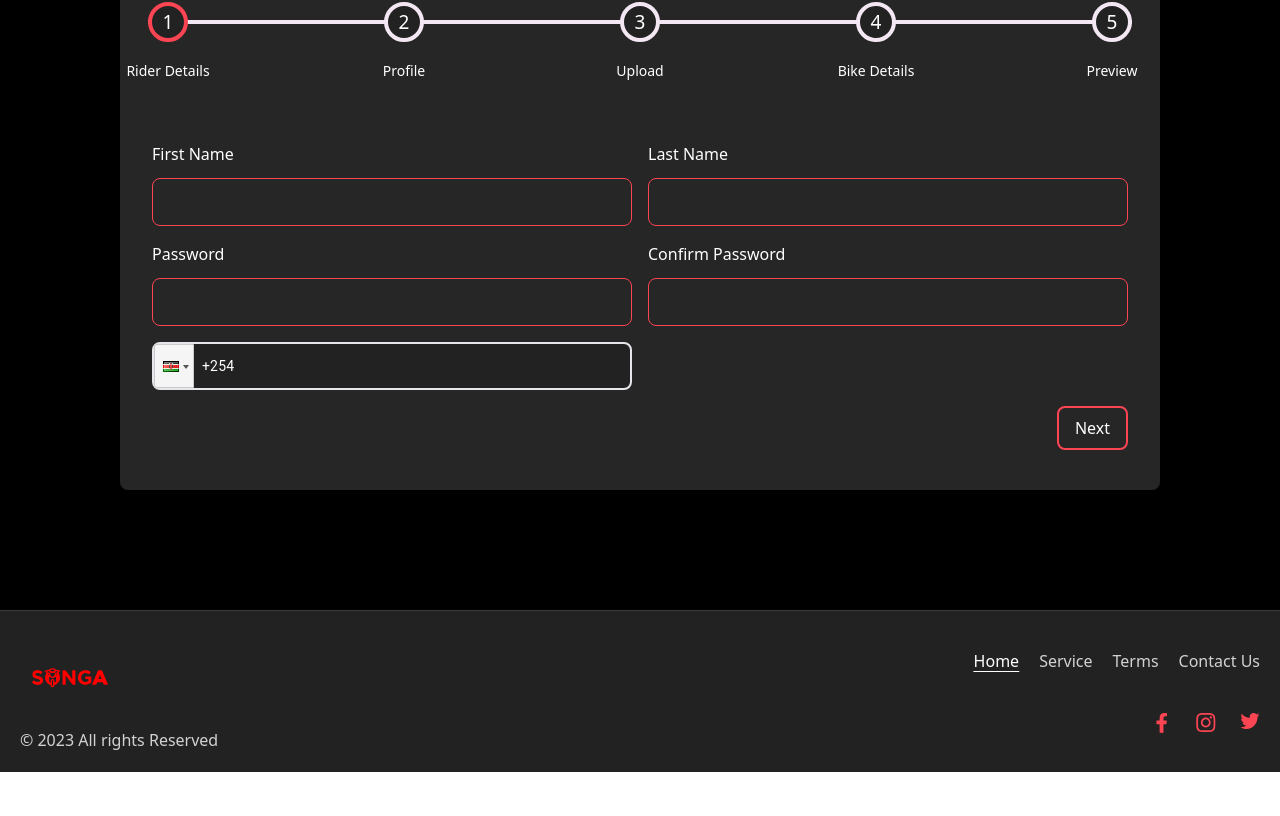
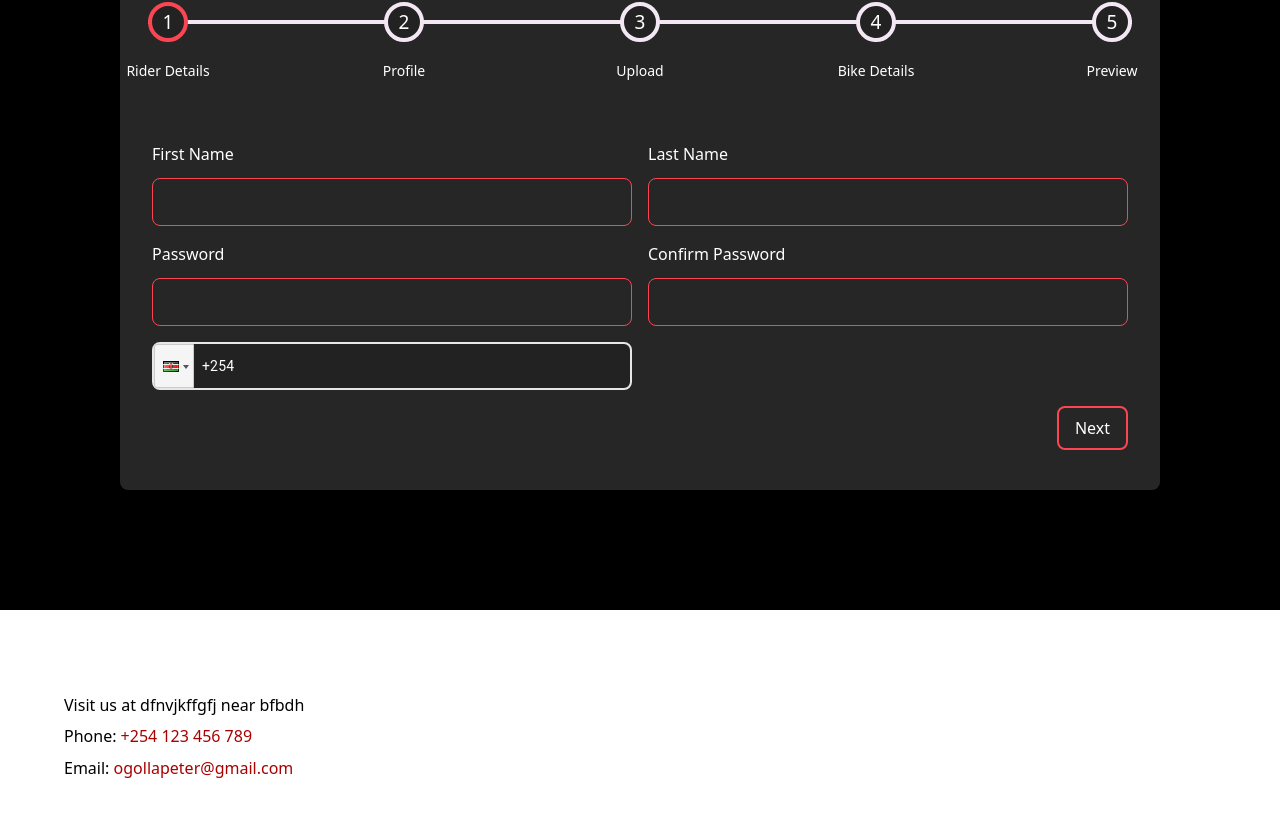
Before and after one commit to SongaBiz/Songa, a Next.js app: page / in a window 1280 px wide. Shown: the part 3548-4364 px from the top of the page. Before the commit the page ends 4320 px from the top, so only its background shows below. Built offline with nearby package versions, Linux system fonts and the light colour scheme; a web font is replaced by a local one.

Commit message:
Set up landing footer

```diff
--- a/app/layout.tsx
+++ b/app/layout.tsx
@@ -22,7 +22,7 @@ export default function RootLayout({
           <NavBar />
           {children}
           <Analytics />
-          <Footer />
+          {/* <Footer /> */}
         </ToastProvider>
       </body>
     </html>
--- a/app/page.tsx
+++ b/app/page.tsx
@@ -1,6 +1,6 @@
 import Image from 'next/image'
 import RiderRegistration from '@/components/Landing/RiderRegistration'
-import { Hero, Mission } from '../components'
+import {  Hero, LandingFooter, Mission } from '../components'
 import AboutUs from '../components/Landing/AboutUs'
 import Cards from '@/components/Landing/Cards'
 import Partnerships from '@/components/Landing/Partnerships'
@@ -21,6 +21,7 @@ export default function Home() {
       {/* <Careers/> */}
       {/* <Blog /> */}
       <RiderRegistration />
+      <LandingFooter />
     </div>
   )
 }
--- /dev/null
+++ b/components/Landing/LandingFooter/index.tsx
@@ -0,0 +1,11 @@
+"use client"
+
+export const LandingFooter = ()=>{
+    return(
+        <div className="bg-white py-20 mb-10 px-16">
+            <p className="font-[24px] leading-[31.2px]">Visit us at dfnvjkffgfj near bfbdh</p>
+            <h3 className="font-[24px] leading-[31.2px] text-[#A90000]"><span className="text-bold text-black">Phone:</span> +254 123 456 789</h3>
+            <h3 className="font-[24px] leading-[31.2px] text-[#A90000]"><span className="text-bold text-black">Email:</span> ogollapeter@gmail.com</h3>
+        </div>
+    )
+}
--- a/components/index.ts
+++ b/components/index.ts
@@ -4,3 +4,4 @@ export * from './Landing/Hero'
 export * from './Landing/RiderRegistration'
 export * from './Landing/ServicesOffered'
 export * from './Landing/Mission'
+export * from './Landing/LandingFooter'
```
